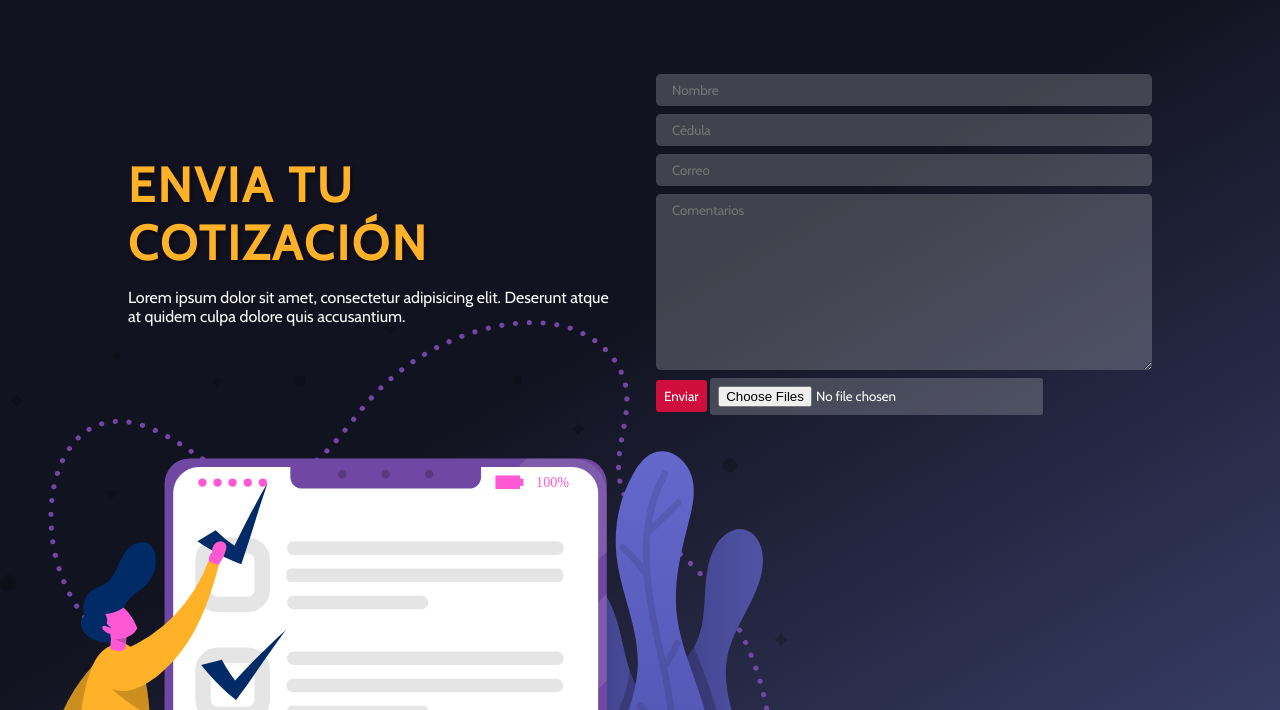
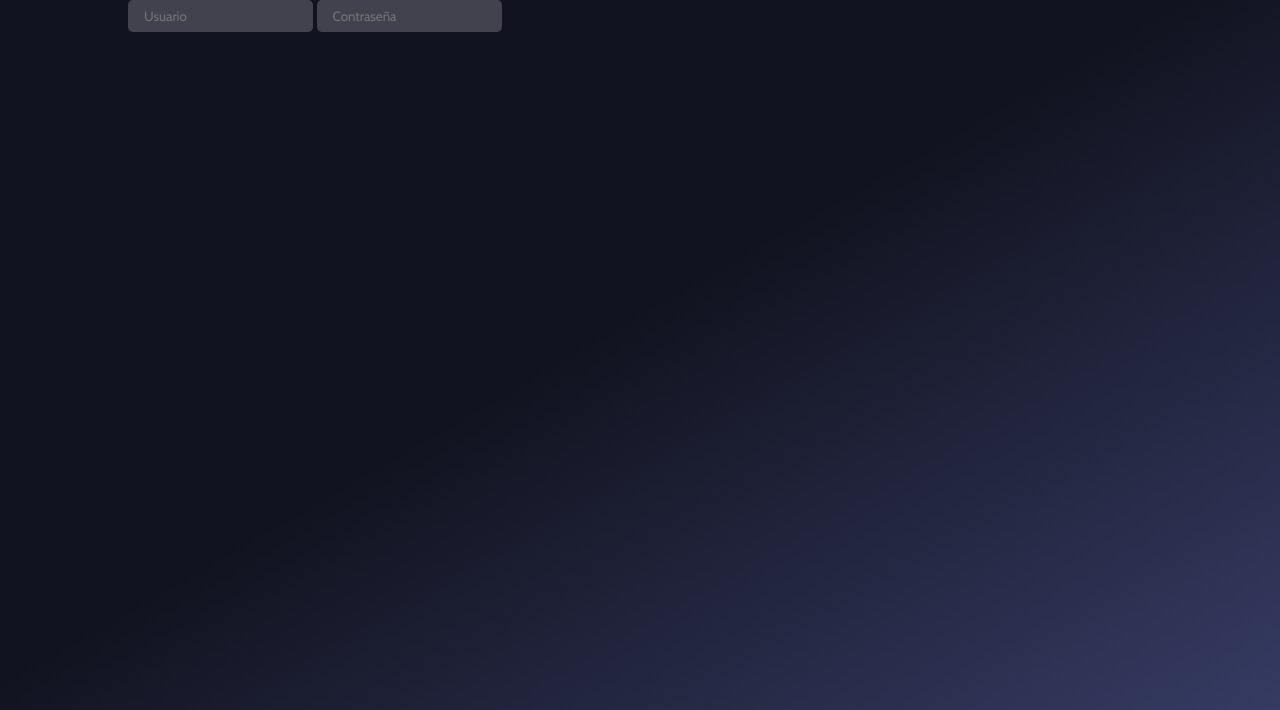
Before and after one commit to czabala847/cotizacion, a PHP site: page / in a window 1280 px wide. Shown: the part 90-800 px from the top of the page. Run offline with PHP 8.4, Linux system fonts and the light colour scheme.

Commit message:
Añadiendo pagina de login

```diff
--- /dev/null
+++ b/App/View/Header.php
@@ -0,0 +1,33 @@
+<?php
+
+function htmlHeader($title)
+{
+  echo "<!DOCTYPE html>
+<html lang=\"es\">
+
+<head>
+  <meta charset=\"UTF-8\" />
+  <meta name=\"viewport\" content=\"width=device-width, initial-scale=1.0\" />
+  <meta http-equiv=\"X-UA-Compatible\" content=\"ie=edge\" />
+  <title>{$title}</title>
+  <link rel=\"stylesheet\" href=\"./src/css/style.css\" />
+  <link href=\"https://fonts.googleapis.com/css?family=Cabin&display=swap\" rel=\"stylesheet\" />
+</head>
+
+<body>
+  <div id=\"app\">
+    <header class=\"header\">
+      <div class=\"container\">
+        <nav class=\"header-menu\">
+          <ul class=\"header-menu__list\">
+            <li class=\"header-menu__list--item\">
+              <a class=\"header-menu__list--link\" href=\"#\">Inicio</a>
+            </li>
+            <li class=\"header-menu__list--item\">
+              <a class=\"header-menu__list--link\" href=\"#\">Administración</a>
+            </li>
+          </ul>
+        </nav>
+      </div>
+    </header>";
+}
--- a/index.php
+++ b/index.php
@@ -1,65 +1,23 @@
-<!DOCTYPE html>
-<html lang="es">
+<?php
+require_once("./App/View/Header.php");
 
-<head>
-  <meta charset="UTF-8" />
-  <meta name="viewport" content="width=device-width, initial-scale=1.0" />
-  <meta http-equiv="X-UA-Compatible" content="ie=edge" />
-  <title>Cotización</title>
-  <link rel="stylesheet" href="./src/css/style.css" />
-  <link href="https://fonts.googleapis.com/css?family=Cabin&display=swap" rel="stylesheet" />
-</head>
+htmlHeader('Cotización');
+?>
 
-<body>
-  <div id="app">
-    <header class="header">
-      <div class="container">
-        <nav class="header-menu">
-          <ul class="header-menu__list">
-            <li class="header-menu__list--item">
-              <a class="header-menu__list--link" href="#">Inicio</a>
-            </li>
-            <li class="header-menu__list--item">
-              <a class="header-menu__list--link" href="#">Administración</a>
-            </li>
-          </ul>
-        </nav>
-      </div>
-    </header>
-    <section class="quotation">
-      <div class="container">
-        <div class="quotation-container">
-          <article class="quotation__detail">
-            <h1 class="quotation__detail--title">Envia tu cotización</h1>
-            <p class="quotation__detail--description">
-              Lorem ipsum dolor sit amet, consectetur adipisicing elit.
-              Deserunt atque at quidem culpa dolore quis accusantium.
-            </p>
-          </article>
-          <form id="frm-cotizacion" action="App\Model\Insert.php" method="POST" class="quotation__form" enctype="multipart/form-data" autocomplete="off">
-            <input type="text" placeholder="Nombre" name="nombre" require />
-            <input type="text" placeholder="Cédula" name="cedula" require />
-            <input type="email" placeholder="Correo" name="correo" require />
-            <textarea placeholder="Comentarios" name="asunto" id="" cols="30" rows="10"></textarea>
-            <div class="quotation-btn">
-              <button type="submit" class="btn btn--primary">Enviar</button>
-              <input type="file" class="btn" name="archivo[]" value="Adjuntar archivos" accept="application/pdf, .jpg" multiple="multiple" />
-            </div>
-          </form>
-          <div id="loading">
-            <div class="lds-roller">
-              <div></div>
-              <div></div>
-              <div></div>
-            </div>
-          </div>
-        </div>
-      </div>
-    </section>
+<section class="login">
+  <div class="container">
+    <form action="">
+      <input type="text" placeholder="Usuario" />
+      <input type="password" placeholder="Contraseña" />
+    </form>
   </div>
-  <!-- <script src="src/js/cotizacion.js"></script> -->
-  <script src="src/js/index.js"></script>
-  <script src="https://unpkg.com/sweetalert/dist/sweetalert.min.js"></script>
+</section>
+
+
+</div>
+<!-- <script src="src/js/cotizacion.js"></script> -->
+<!-- <script src="src/js/index.js"></script>
+<script src="https://unpkg.com/sweetalert/dist/sweetalert.min.js"></script> -->
 </body>
 
 </html>
```
Also changed, not shown: App/View/Footer.php (added, +7 -0 lines), nueva-cotizacion.php (added, +42 -0 lines).
